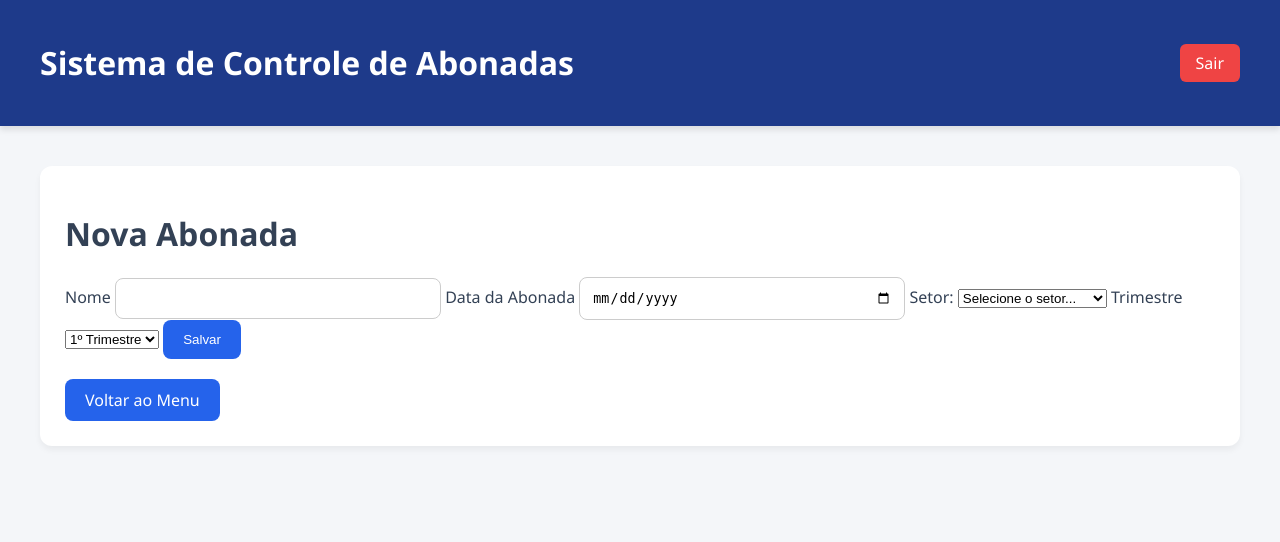
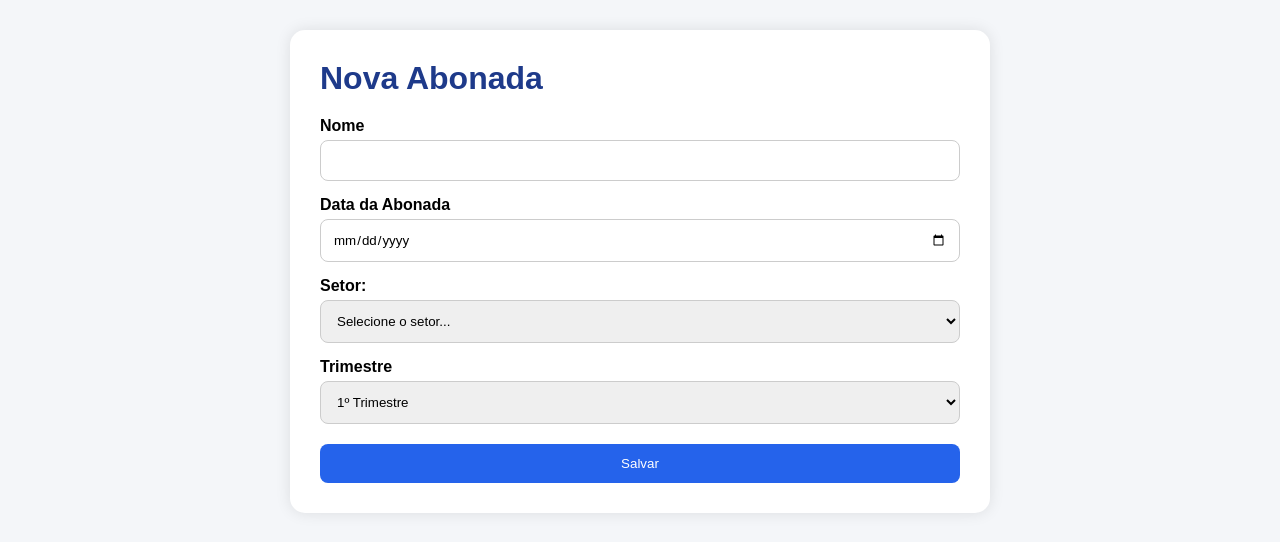
Before and after one commit to pauloestevan2803-svg/sistema-abonadas, a Flask app: page /cadastro in a window 1280 px wide. Shown: the top 542 px of the page. Run offline with Flask 3, Linux system fonts and the light colour scheme; the visitor is signed in with stand-in values (Sample User, id 1); some libraries are stand-ins or nearby versions.

Commit message:
Concatenando

```diff
--- a/templates/cadastro.html
+++ b/templates/cadastro.html
@@ -1,7 +1,53 @@
-{% extends "base.html" %}
+<!DOCTYPE html>
+<html lang="pt-BR">
+<head>
+    <meta charset="UTF-8">
+    <meta name="viewport" content="width=device-width, initial-scale=1.0">
+    <title>Nova Abonada</title>
+    <style>
+        * { margin: 0; padding: 0; box-sizing: border-box; font-family: Arial, sans-serif; }
+        body { background: #f4f6f9; padding: 30px; }
 
-{% block content %}
-<div class="card">
+        .container {
+            max-width: 700px;
+            margin: auto;
+            background: white;
+            padding: 30px;
+            border-radius: 15px;
+            box-shadow: 0 0 15px rgba(0,0,0,0.1);
+        }
+
+        h1 { margin-bottom: 20px; color: #1e3a8a; }
+
+        /* Garantindo que cada label e input fique em uma linha separada */
+        label { display: block; margin-top: 15px; font-weight: bold; width: 100%; }
+
+        input, select {
+            display: block; /* Força quebra de linha */
+            width: 100%;
+            padding: 12px;
+            margin-top: 5px;
+            border: 1px solid #ccc;
+            border-radius: 8px;
+        }
+
+        button {
+            display: block; /* Força o botão a ficar na linha de baixo */
+            margin-top: 20px;
+            width: 100%;
+            padding: 12px;
+            background: #2563eb;
+            color: white;
+            border: none;
+            border-radius: 8px;
+            cursor: pointer;
+        }
+
+        button:hover { background: #1d4ed8; }
+    </style>
+</head>
+<body>
+    <div class="container">
         <h1>Nova Abonada</h1>
         <form method="POST">
             <label>Nome</label>
@@ -37,6 +83,6 @@
 
             <button type="submit">Salvar</button>
         </form>
-    <a href="/menu" class="btn-voltar">Voltar ao Menu</a>
     </div>
-{% endblock %}
+</body>
+</html>
```
Lines whose indentation alone changed are shown as unchanged.
